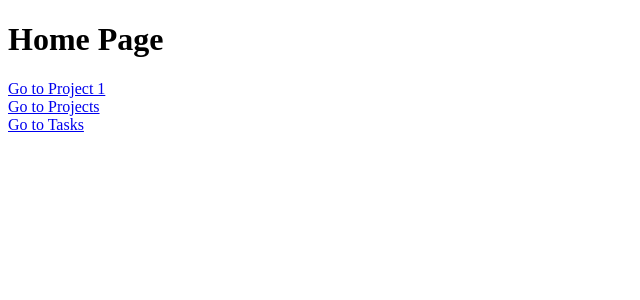
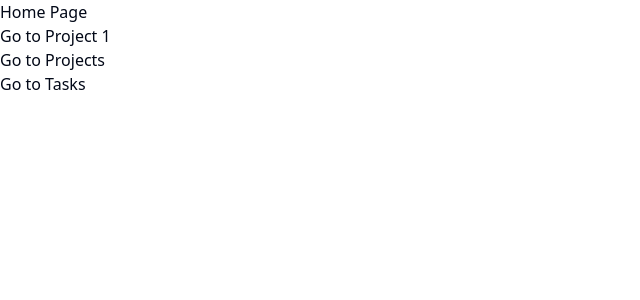
Before and after one commit to DanteQy/vue-masterclass-2024, a Vue app: page / in a window 1280 px wide. Shown: the top 300 px of the page, without its empty margins (0-640 px from the left). Built offline with nearby package versions, Linux system fonts and the light colour scheme; no server answers.

Commit message:
added shacdn and tailwindcss

```diff
--- /dev/null
+++ b/src/assets/index.css
@@ -0,0 +1,78 @@
+@tailwind base;
+@tailwind components;
+@tailwind utilities;
+
+@layer base {
+  :root {
+    --background: 0 0% 100%;
+    --foreground: 222.2 84% 4.9%;
+
+    --muted: 210 40% 96.1%;
+    --muted-foreground: 215.4 16.3% 46.9%;
+
+    --popover: 0 0% 100%;
+    --popover-foreground: 222.2 84% 4.9%;
+
+    --card: 0 0% 100%;
+    --card-foreground: 222.2 84% 4.9%;
+
+    --border: 214.3 31.8% 91.4%;
+    --input: 214.3 31.8% 91.4%;
+
+    --primary: 222.2 47.4% 11.2%;
+    --primary-foreground: 210 40% 98%;
+
+    --secondary: 210 40% 96.1%;
+    --secondary-foreground: 222.2 47.4% 11.2%;
+
+    --accent: 210 40% 96.1%;
+    --accent-foreground: 222.2 47.4% 11.2%;
+
+    --destructive: 0 84.2% 60.2%;
+    --destructive-foreground: 210 40% 98%;
+
+    --ring: 222.2 84% 4.9%;
+
+    --radius: 0.5rem;
+  }
+
+  .dark {
+    --background: 222.2 84% 4.9%;
+    --foreground: 210 40% 98%;
+
+    --muted: 217.2 32.6% 17.5%;
+    --muted-foreground: 215 20.2% 65.1%;
+
+    --popover: 222.2 84% 4.9%;
+    --popover-foreground: 210 40% 98%;
+
+    --card: 222.2 84% 4.9%;
+    --card-foreground: 210 40% 98%;
+
+    --border: 217.2 32.6% 17.5%;
+    --input: 217.2 32.6% 17.5%;
+
+    --primary: 210 40% 98%;
+    --primary-foreground: 222.2 47.4% 11.2%;
+
+    --secondary: 217.2 32.6% 17.5%;
+    --secondary-foreground: 210 40% 98%;
+
+    --accent: 217.2 32.6% 17.5%;
+    --accent-foreground: 210 40% 98%;
+
+    --destructive: 0 62.8% 30.6%;
+    --destructive-foreground: 210 40% 98%;
+
+    --ring: 212.7 26.8% 83.9%;
+  }
+}
+
+@layer base {
+  * {
+    @apply border-border;
+  }
+  body {
+    @apply bg-background text-foreground;
+  }
+}
--- /dev/null
+++ b/src/lib/utils.ts
@@ -0,0 +1,6 @@
+import { type ClassValue, clsx } from 'clsx'
+import { twMerge } from 'tailwind-merge'
+
+export function cn(...inputs: ClassValue[]) {
+  return twMerge(clsx(inputs))
+}
--- a/src/main.ts
+++ b/src/main.ts
@@ -1,3 +1,4 @@
+import './assets/index.css'
 import { createApp } from 'vue'
 import { createPinia } from 'pinia'
 
--- /dev/null
+++ b/tailwind.config.js
@@ -0,0 +1,93 @@
+const animate = require("tailwindcss-animate")
+
+/** @type {import('tailwindcss').Config} */
+module.exports = {
+  darkMode: ["class"],
+  safelist: ["dark"],
+  prefix: "",
+
+  content: [
+    './pages/**/*.{ts,tsx,vue}',
+    './components/**/*.{ts,tsx,vue}',
+    './app/**/*.{ts,tsx,vue}',
+    './src/**/*.{ts,tsx,vue}',
+	],
+
+  theme: {
+    container: {
+      center: true,
+      padding: "2rem",
+      screens: {
+        "2xl": "1400px",
+      },
+    },
+    extend: {
+      colors: {
+        border: "hsl(var(--border))",
+        input: "hsl(var(--input))",
+        ring: "hsl(var(--ring))",
+        background: "hsl(var(--background))",
+        foreground: "hsl(var(--foreground))",
+        primary: {
+          DEFAULT: "hsl(var(--primary))",
+          foreground: "hsl(var(--primary-foreground))",
+        },
+        secondary: {
+          DEFAULT: "hsl(var(--secondary))",
+          foreground: "hsl(var(--secondary-foreground))",
+        },
+        destructive: {
+          DEFAULT: "hsl(var(--destructive))",
+          foreground: "hsl(var(--destructive-foreground))",
+        },
+        muted: {
+          DEFAULT: "hsl(var(--muted))",
+          foreground: "hsl(var(--muted-foreground))",
+        },
+        accent: {
+          DEFAULT: "hsl(var(--accent))",
+          foreground: "hsl(var(--accent-foreground))",
+        },
+        popover: {
+          DEFAULT: "hsl(var(--popover))",
+          foreground: "hsl(var(--popover-foreground))",
+        },
+        card: {
+          DEFAULT: "hsl(var(--card))",
+          foreground: "hsl(var(--card-foreground))",
+        },
+      },
+      borderRadius: {
+      	xl: "calc(var(--radius) + 4px)",
+        lg: "var(--radius)",
+        md: "calc(var(--radius) - 2px)",
+        sm: "calc(var(--radius) - 4px)",
+      },
+      keyframes: {
+        "accordion-down": {
+          from: { height: 0 },
+          to: { height: "var(--radix-accordion-content-height)" },
+        },
+        "accordion-up": {
+          from: { height: "var(--radix-accordion-content-height)" },
+          to: { height: 0 },
+        },
+        "collapsible-down": {
+          from: { height: 0 },
+          to: { height: 'var(--radix-collapsible-content-height)' },
+        },
+        "collapsible-up": {
+          from: { height: 'var(--radix-collapsible-content-height)' },
+          to: { height: 0 },
+        },
+      },
+      animation: {
+        "accordion-down": "accordion-down 0.2s ease-out",
+        "accordion-up": "accordion-up 0.2s ease-out",
+        "collapsible-down": "collapsible-down 0.2s ease-in-out",
+        "collapsible-up": "collapsible-up 0.2s ease-in-out",
+      },
+    },
+  },
+  plugins: [animate],
+}
--- a/vite.config.ts
+++ b/vite.config.ts
@@ -3,7 +3,8 @@
 
 import { defineConfig } from 'vite'
 import vue from '@vitejs/plugin-vue'
-
+import tailwind from 'tailwindcss'
+import autoprefixer from 'autoprefixer'
 // https://vitejs.dev/config/
 export default defineConfig({
   plugins: [VueRouter(), vue()],
@@ -11,5 +12,10 @@
     alias: {
       '@': fileURLToPath(new URL('./src', import.meta.url))
     }
+  },
+  css: {
+    postcss: {
+      plugins: [tailwind(), autoprefixer()]
+    }
   }
 })
```
Also changed, not shown: package.json (+8 -0 lines), components.json (added).
